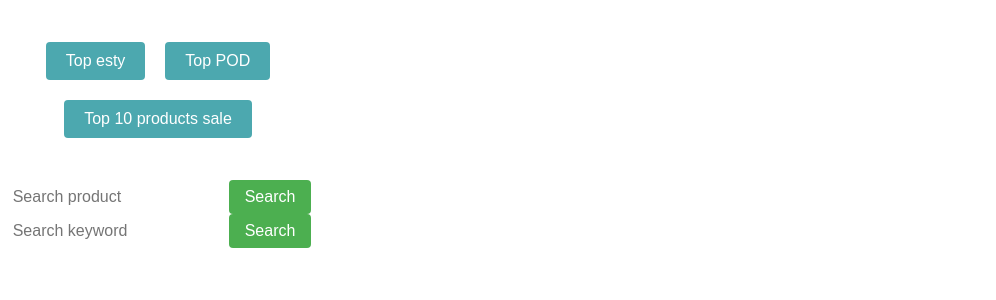
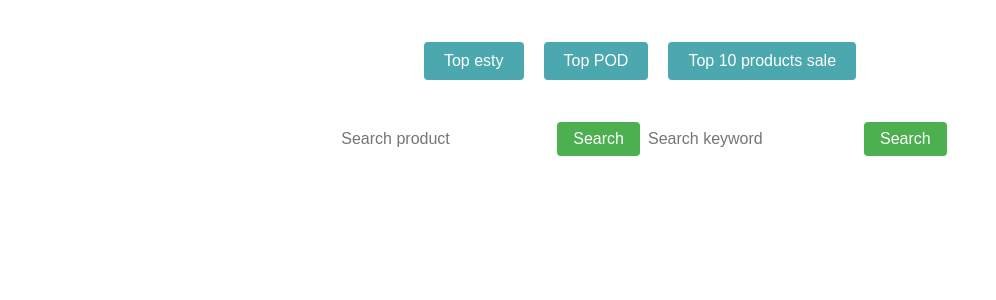
Before and after one commit to SinghAdit007/etsyTask, a React (Create React App) app: page / in a window 1280 px wide. Shown: the top 300 px of the page, without its empty margins (0-996 px from the left). Built offline with nearby package versions, Linux system fonts and the light colour scheme.

Commit message:
sizechange

```diff
--- a/src/index.css
+++ b/src/index.css
@@ -1,7 +1,7 @@
-html,body{
+/* html,body{
   width: 300px;
   height: 400px;
-}
+} */
 
 .search-container {
   display: flex;
```
